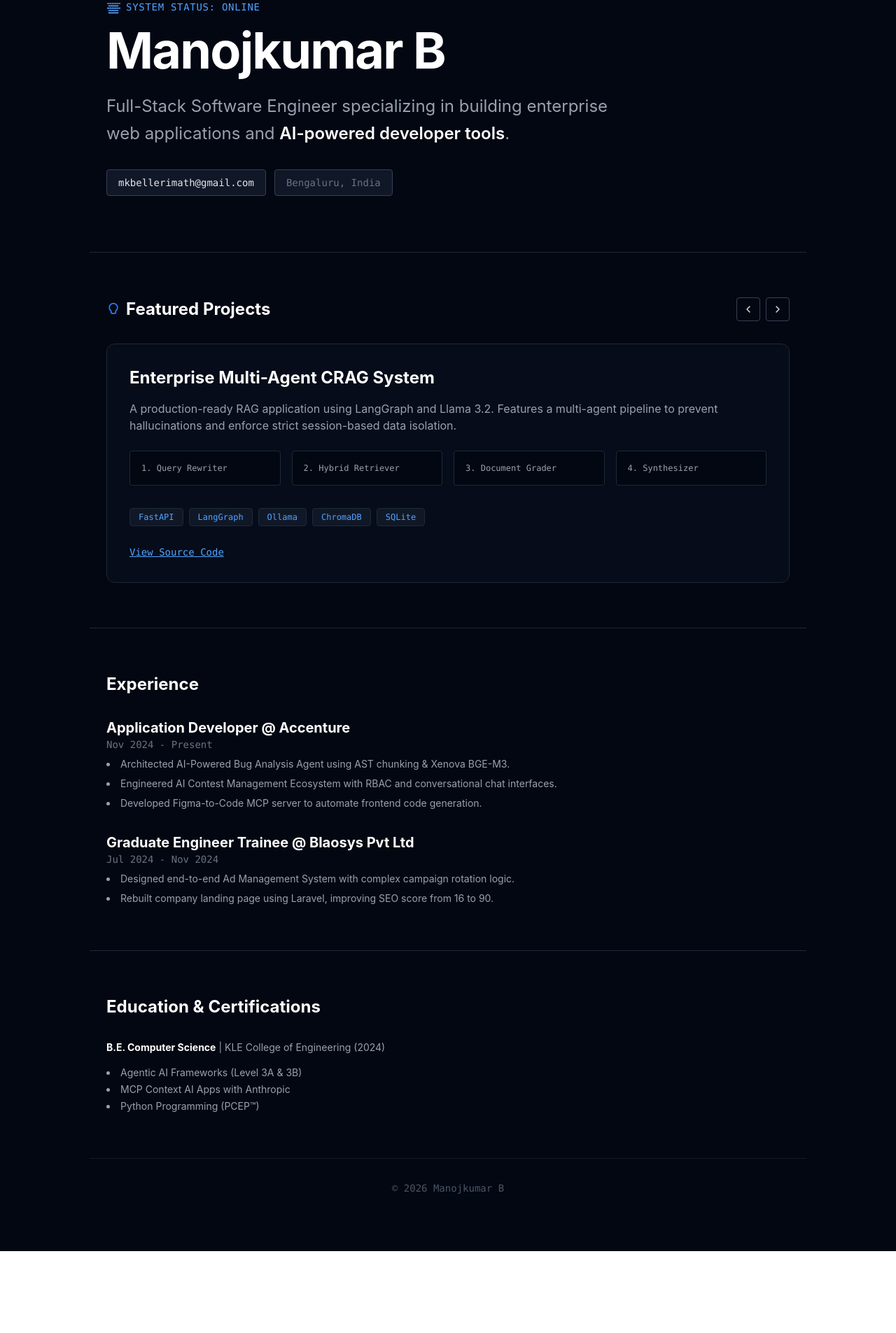
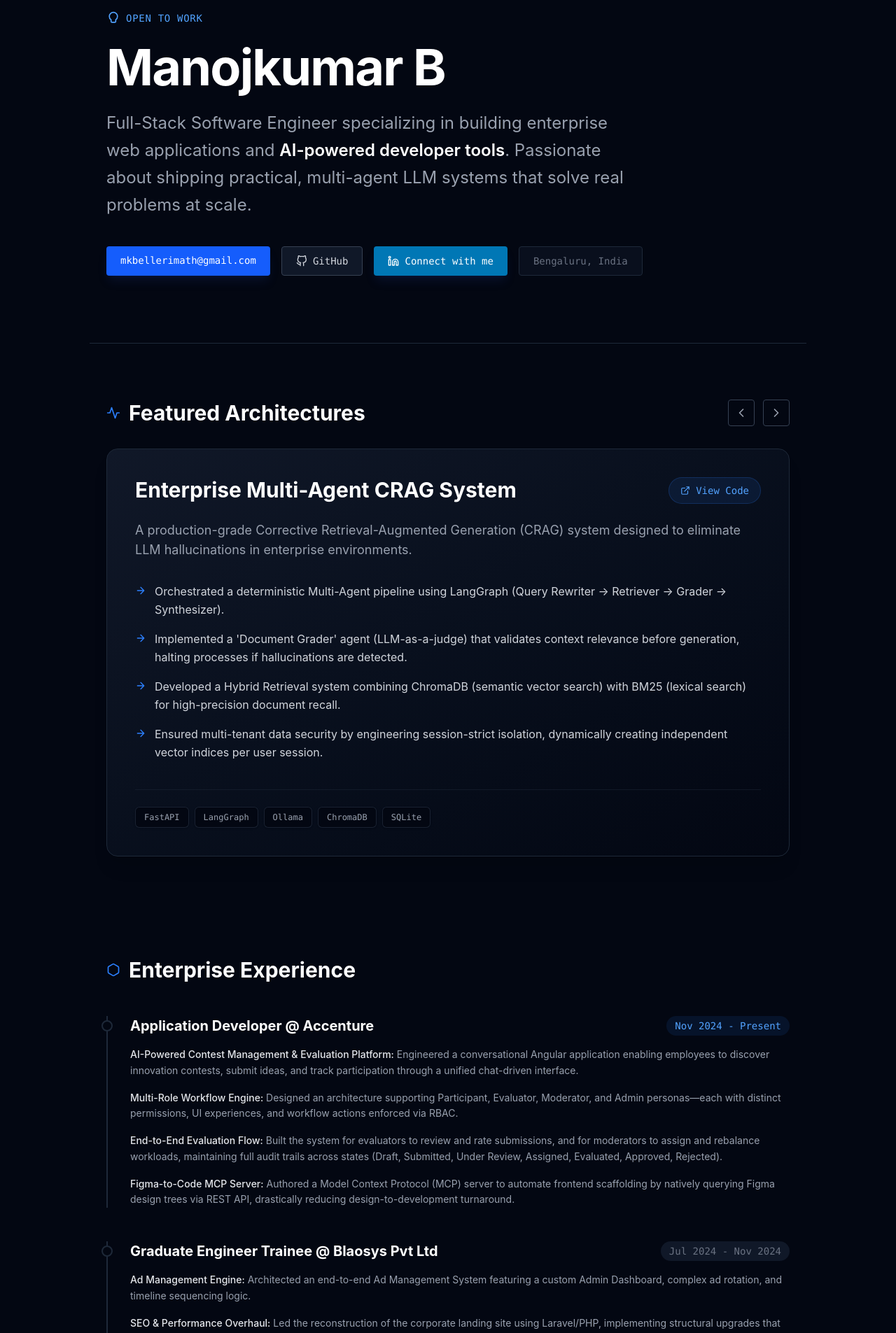
Before and after one commit to mkb05/Portfolio-1, a React (Vite) app: page / in a window 1280 px wide. Shown: the part 80-1985 px from the top of the page at 70% size. Before the commit the page ends 1868 px from the top, so only its background shows below. Built offline with nearby package versions, Linux system fonts and the light colour scheme.

Commit message:
added linkedin,accenture work experience and certifications

```diff
--- a/src/portfolio.tsx
+++ b/src/portfolio.tsx
@@ -26,27 +26,27 @@ const projects = [
   {
     title: "Enterprise Multi-Agent CRAG System",
     description:
-      "A production-ready RAG application using LangGraph and Llama 3.2. Features a multi-agent pipeline to prevent hallucinations and enforce strict session-based data isolation.",
+      "A production-grade Corrective Retrieval-Augmented Generation (CRAG) system designed to eliminate LLM hallucinations in enterprise environments.",
+    details: [
+      "Orchestrated a deterministic Multi-Agent pipeline using LangGraph (Query Rewriter → Retriever → Grader → Synthesizer).",
+      "Implemented a 'Document Grader' agent (LLM-as-a-judge) that validates context relevance before generation, halting processes if hallucinations are detected.",
+      "Developed a Hybrid Retrieval system combining ChromaDB (semantic vector search) with BM25 (lexical search) for high-precision document recall.",
+      "Ensured multi-tenant data security by engineering session-strict isolation, dynamically creating independent vector indices per user session.",
+    ],
     tags: ["FastAPI", "LangGraph", "Ollama", "ChromaDB", "SQLite"],
-    pipeline: [
-      "Query Rewriter",
-      "Hybrid Retriever",
-      "Document Grader",
-      "Synthesizer",
-    ],
     github: "https://github.com/mkb05/FastAPI-Hybrid-RAG-Engine.git",
   },
   {
     title: "AI-Powered Bug Analysis Agent",
     description:
-      "An agentic RAG pipeline that ingests repository code via AST-based chunking. Performs semantic similarity search against bug contexts to generate automated fixes and root-cause analyses.",
+      "An intelligent agentic system that transforms traditional debugging by utilizing Abstract Syntax Tree (AST) parsing for context-aware code analysis.",
+    details: [
+      "Engineered an AST-based chunking engine to segment repositories by classes, functions, and modules, preserving semantic boundaries far better than naive line-splitting.",
+      "Implemented incremental indexing using file hashing to optimize rebuilds, storing embeddings locally in .idx files to reduce dependency on cloud vector DBs.",
+      "Utilized Xenova BGE-M3 to generate dual embeddings (raw code + LLM-summarized semantic intent), drastically improving retrieval accuracy for bug-fix queries.",
+      "Integrated with Azure DevOps REST API to auto-populate bug contexts, automatically generating root-cause analysis and retest cases.",
+    ],
     tags: ["Node.js", "AST Parsing", "Xenova BGE-M3", "Azure DevOps API"],
-    pipeline: [
-      "AST Chunking",
-      "Embedding",
-      "Semantic Search",
-      "Root Cause Analysis",
-    ],
     github: "#",
   },
 ];
@@ -62,175 +62,286 @@ const Portfolio: React.FC = () => {
   return (
     <div className="min-h-screen bg-gray-950 text-gray-200 font-sans selection:bg-blue-900 selection:text-white pb-12">
       {/* Header */}
-      <header className="max-w-5xl mx-auto px-6 py-20 border-b border-gray-800">
-        <div className="flex items-center gap-2 text-blue-400 mb-4">
+
+      <style
+        dangerouslySetInnerHTML={{
+          __html: `
+    @keyframes fade-in {
+      from { opacity: 0; transform: translateY(15px); }
+      to { opacity: 1; transform: translateY(0); }
+    }
+    .animate-fade-in {
+      animation: fade-in 0.8s ease-out forwards;
+      opacity: 0;
+    }
+    .delay-100 { animation-delay: 0.1s; }
+    .delay-200 { animation-delay: 0.2s; }
+    .delay-300 { animation-delay: 0.3s; }
+  `,
+        }}
+      />
+
+      <header className="max-w-5xl mx-auto px-6 py-24 animate-fade-in border-b border-gray-800">
+        <div className="flex items-center gap-2 text-blue-400 mb-6">
           <Icon
-            d="M2 14h2M6 14h2M10 14h2M14 14h2M18 14h2M22 14h2M4 10h16M4 18h16M4 22h16M2 6h2M6 6h2M10 6h2M14 6h2M18 6h2M22 6h2"
+            d="M12 2a7 7 0 0 1 7 7c0 2.38-1.19 4.47-3 5.74V17a2 2 0 0 1-2 2H10a2 2 0 0 1-2-2v-2.26C6.19 13.47 5 11.38 5 9a7 7 0 0 1 7-7Z"
             className="w-5 h-5"
           />
           <span className="font-mono text-sm tracking-wider uppercase">
-            System Status: Online
+            Open To Work
           </span>
         </div>
+
         <h1 className="text-5xl md:text-7xl font-bold text-white mb-6 tracking-tight">
           Manojkumar B
         </h1>
-        <p className="text-xl md:text-2xl text-gray-400 max-w-3xl leading-relaxed mb-8">
+
+        <p className="text-xl md:text-2xl text-gray-400 max-w-3xl leading-relaxed mb-10">
           Full-Stack Software Engineer specializing in building enterprise web
           applications and{" "}
           <span className="text-white font-semibold">
             AI-powered developer tools
           </span>
-          .
+          . Passionate about shipping practical, multi-agent LLM systems that
+          solve real problems at scale.
         </p>
-        <div className="flex flex-wrap gap-3 font-mono text-sm">
+
+        <div className="flex flex-wrap gap-4 font-mono text-sm">
           <a
             href="mailto:mkbellerimath@gmail.com"
-            className="px-4 py-2 bg-gray-900 border border-gray-700 hover:border-blue-500 rounded transition-colors"
+            className="px-5 py-2.5 bg-blue-600 text-white hover:bg-blue-500 rounded transition-colors shadow-lg shadow-blue-900/20"
           >
             mkbellerimath@gmail.com
           </a>
-          <span className="px-4 py-2 bg-gray-900 border border-gray-700 rounded text-gray-500">
+          <a
+            href="https://github.com/mkb05"
+            target="_blank"
+            rel="noreferrer"
+            className="flex items-center gap-2 px-5 py-2.5 bg-gray-900 border border-gray-700 hover:border-white hover:bg-gray-800 rounded transition-all text-gray-300"
+          >
+            <Icon
+              d="M9 19c-5 1.5-5-2.5-7-3m14 6v-3.87a3.37 3.37 0 0 0-.94-2.61c3.14-.35 6.44-1.54 6.44-7A5.44 5.44 0 0 0 20 4.77 5.07 5.07 0 0 0 19.91 1S18.73.65 16 2.48a13.38 13.38 0 0 0-7 0C6.27.65 5.09 1 5.09 1A5.07 5.07 0 0 0 5 4.77a5.44 5.44 0 0 0-1.5 3.78c0 5.42 3.3 6.61 6.44 7A3.37 3.37 0 0 0 9 18.13V22"
+              size={16}
+            />
+            GitHub
+          </a>
+          {/* LinkedIn Button */}
+          {/* LinkedIn Button */}
+          {/* LinkedIn Button using the standard Icon component! */}
+          <a
+            href="https://www.linkedin.com/in/mkb05/"
+            target="_blank"
+            rel="noreferrer"
+            className="flex items-center gap-2 px-5 py-2.5 bg-[#0077b5] text-white hover:bg-[#005582] rounded transition-all shadow-lg shadow-blue-900/20"
+          >
+            <Icon
+              d="M16 8a6 6 0 0 1 6 6v7h-4v-7a2 2 0 0 0-2-2 2 2 0 0 0-2 2v7h-4v-7a6 6 0 0 1 6-6z M2 9h4v12H2z M2 4a2 2 0 1 0 4 0a2 2 0 1 0-4 0"
+              size={16}
+            />
+            Connect with me
+          </a>
+          <span className="px-5 py-2.5 bg-gray-900/50 border border-gray-800 rounded text-gray-500">
             Bengaluru, India
           </span>
         </div>
       </header>
 
-      {/* Projects Pagination */}
-      <section className="max-w-5xl mx-auto px-6 py-16">
-        <div className="flex justify-between items-center mb-8">
-          <h2 className="text-2xl font-bold text-white flex items-center gap-2">
-            <Icon
-              d="M12 2a7 7 0 0 1 7 7c0 2.38-1.19 4.47-3 5.74V17a2 2 0 0 1-2 2H10a2 2 0 0 1-2-2v-2.26C6.19 13.47 5 11.38 5 9a7 7 0 0 1 7-7Z"
-              className="text-blue-500"
-            />
-            Featured Projects
+      {/* Projects Pagination Section */}
+      <section className="max-w-5xl mx-auto px-6 py-20 animate-fade-in delay-100">
+        <div className="flex flex-col md:flex-row justify-between items-start md:items-center mb-8 gap-4">
+          <h2 className="text-3xl font-bold text-white flex items-center gap-3">
+            <Icon d="M22 12h-4l-3 9L9 3l-3 9H2" className="text-blue-500" />
+            Featured Architectures
           </h2>
-          <div className="flex gap-2">
+          <div className="flex gap-3">
             <button
-              onClick={prevProject}
-              className="p-2 border border-gray-700 rounded hover:bg-gray-800"
+              onClick={() =>
+                setActiveIndex((prev) =>
+                  prev === 0 ? projects.length - 1 : prev - 1,
+                )
+              }
+              className="p-2 border border-gray-700 text-gray-400 rounded hover:bg-gray-800 hover:text-white transition-colors"
             >
-              <Icon d="m15 18-6-6 6-6" size={16} />
+              <Icon d="m15 18-6-6 6-6" size={20} />
             </button>
             <button
-              onClick={nextProject}
-              className="p-2 border border-gray-700 rounded hover:bg-gray-800"
+              onClick={() =>
+                setActiveIndex((prev) => (prev + 1) % projects.length)
+              }
+              className="p-2 border border-gray-700 text-gray-400 rounded hover:bg-gray-800 hover:text-white transition-colors"
             >
-              <Icon d="m9 18 6-6-6-6" size={16} />
+              <Icon d="m9 18 6-6-6-6" size={20} />
             </button>
           </div>
         </div>
 
-        <div className="bg-gray-900/30 border border-gray-800 p-8 rounded-xl">
-          <h3 className="text-2xl font-bold text-white mb-4">
+        {/* Project Card */}
+        <div className="bg-gradient-to-br from-gray-900 to-gray-950 border border-gray-800 p-8 md:p-10 rounded-2xl hover:border-gray-600 transition-all duration-500 shadow-xl">
+          <div className="flex flex-col md:flex-row justify-between items-start gap-4 mb-6">
+            <h3 className="text-2xl md:text-3xl font-bold text-white leading-tight">
               {projects[activeIndex].title}
             </h3>
-          <p className="text-gray-400 mb-6">
+            <a
+              href={projects[activeIndex].github}
+              target="_blank"
+              rel="noreferrer"
+              className="flex-shrink-0 flex items-center gap-2 text-sm font-mono text-blue-400 hover:text-blue-300 bg-blue-500/10 px-4 py-2 rounded-full border border-blue-500/20 transition-colors"
+            >
+              <Icon
+                d="M18 13v6a2 2 0 0 1-2 2H5a2 2 0 0 1-2-2V8a2 2 0 0 1 2-2h6M15 3h6v6M10 14 21 3"
+                size={14}
+              />{" "}
+              View Code
+            </a>
+          </div>
+
+          <p className="text-gray-400 mb-8 text-lg">
             {projects[activeIndex].description}
           </p>
 
-          <div className="grid grid-cols-2 md:grid-cols-4 gap-4 mb-8">
-            {projects[activeIndex].pipeline.map((step, i) => (
-              <div
-                key={i}
-                className="bg-gray-950 p-4 rounded border border-gray-800 text-xs text-gray-400 font-mono"
-              >
-                {i + 1}. {step}
-              </div>
+          <ul className="space-y-4 mb-10 text-gray-300">
+            {projects[activeIndex].details.map((detail, i) => (
+              <li key={i} className="flex gap-3 items-start">
+                <Icon
+                  d="M5 12h14M12 5l7 7-7 7"
+                  className="text-blue-500 mt-1 flex-shrink-0"
+                  size={16}
+                />
+                <span className="leading-relaxed">{detail}</span>
+              </li>
             ))}
-          </div>
+          </ul>
 
-          <div className="flex flex-wrap gap-2 mb-6">
+          <div className="flex flex-wrap gap-2 pt-6 border-t border-gray-800/50">
             {projects[activeIndex].tags.map((tag, i) => (
               <span
                 key={i}
-                className="bg-gray-900 px-3 py-1 rounded text-xs font-mono text-blue-400 border border-gray-800"
+                className="bg-gray-950 px-3 py-1.5 rounded-md text-xs font-mono text-gray-400 border border-gray-800/80 shadow-sm"
               >
                 {tag}
               </span>
             ))}
           </div>
-          <a
-            href={projects[activeIndex].github}
-            target="_blank"
-            rel="noreferrer"
-            className="text-blue-400 hover:text-white font-mono text-sm underline"
-          >
-            View Source Code
-          </a>
         </div>
       </section>
 
       {/* Experience Section */}
-      <section className="max-w-5xl mx-auto px-6 py-16 border-t border-gray-800">
-        <h2 className="text-2xl font-bold text-white mb-8">Experience</h2>
-        <div className="space-y-8">
-          <div>
+      <section className="max-w-5xl mx-auto px-6 py-16 animate-fade-in delay-200">
+        <h2 className="text-3xl font-bold text-white mb-12 flex items-center gap-3">
+          <Icon
+            d="M21 16V8a2 2 0 0 0-1-1.73l-7-4a2 2 0 0 0-2 0l-7 4A2 2 0 0 0 3 8v8a2 2 0 0 0 1 1.73l7 4a2 2 0 0 0 2 0l7-4A2 2 0 0 0 21 16z"
+            className="text-blue-500"
+          />
+          Enterprise Experience
+        </h2>
+        <div className="space-y-12 pl-4 md:pl-0">
+          <div className="group relative border-l-2 border-gray-800 pl-8 hover:border-blue-500 transition-colors duration-300">
+            <div className="absolute -left-[9px] top-1.5 w-4 h-4 rounded-full bg-gray-950 border-2 border-gray-800 group-hover:border-blue-500 transition-colors duration-300"></div>
+            <div className="flex flex-col md:flex-row md:items-center justify-between mb-4 gap-2">
               <h3 className="text-xl font-bold text-white">
                 Application Developer @ Accenture
               </h3>
-            <p className="text-gray-500 font-mono text-sm mb-2">
+              <span className="text-blue-400 font-mono text-sm bg-blue-500/10 px-3 py-1 rounded-full w-fit">
                 Nov 2024 - Present
-            </p>
-            <ul className="list-disc list-inside text-gray-400 space-y-2 text-sm">
+              </span>
+            </div>
+            <ul className="space-y-4 text-gray-400 text-sm leading-relaxed">
               <li>
-                Architected AI-Powered Bug Analysis Agent using AST chunking &
-                Xenova BGE-M3.
+                <strong className="text-gray-200 font-medium">
+                  AI-Powered Contest Management & Evaluation Platform:
+                </strong>{" "}
+                Engineered a conversational Angular application enabling
+                employees to discover innovation contests, submit ideas, and
+                track participation through a unified chat-driven interface.
               </li>
               <li>
-                Engineered AI Contest Management Ecosystem with RBAC and
-                conversational chat interfaces.
+                <strong className="text-gray-200 font-medium">
+                  Multi-Role Workflow Engine:
+                </strong>{" "}
+                Designed an architecture supporting Participant, Evaluator,
+                Moderator, and Admin personas—each with distinct permissions, UI
+                experiences, and workflow actions enforced via RBAC.
               </li>
               <li>
-                Developed Figma-to-Code MCP server to automate frontend code
-                generation.
+                <strong className="text-gray-200 font-medium">
+                  End-to-End Evaluation Flow:
+                </strong>{" "}
+                Built the system for evaluators to review and rate submissions,
+                and for moderators to assign and rebalance workloads,
+                maintaining full audit trails across states (Draft, Submitted,
+                Under Review, Assigned, Evaluated, Approved, Rejected).
+              </li>
+              <li>
+                <strong className="text-gray-200 font-medium">
+                  Figma-to-Code MCP Server:
+                </strong>{" "}
+                Authored a Model Context Protocol (MCP) server to automate
+                frontend scaffolding by natively querying Figma design trees via
+                REST API, drastically reducing design-to-development turnaround.
               </li>
             </ul>
           </div>
-          <div>
+
+          <div className="group relative border-l-2 border-gray-800 pl-8 hover:border-blue-500 transition-colors duration-300">
+            <div className="absolute -left-[9px] top-1.5 w-4 h-4 rounded-full bg-gray-950 border-2 border-gray-800 group-hover:border-blue-500 transition-colors duration-300"></div>
+            <div className="flex flex-col md:flex-row md:items-center justify-between mb-4 gap-2">
               <h3 className="text-xl font-bold text-white">
                 Graduate Engineer Trainee @ Blaosys Pvt Ltd
               </h3>
-            <p className="text-gray-500 font-mono text-sm mb-2">
+              <span className="text-gray-500 font-mono text-sm bg-gray-900 px-3 py-1 rounded-full w-fit">
                 Jul 2024 - Nov 2024
-            </p>
-            <ul className="list-disc list-inside text-gray-400 space-y-2 text-sm">
+              </span>
+            </div>
+            <ul className="space-y-4 text-gray-400 text-sm leading-relaxed">
               <li>
-                Designed end-to-end Ad Management System with complex campaign
-                rotation logic.
+                <strong className="text-gray-200 font-medium">
+                  Ad Management Engine:
+                </strong>{" "}
+                Architected an end-to-end Ad Management System featuring a
+                custom Admin Dashboard, complex ad rotation, and timeline
+                sequencing logic.
               </li>
               <li>
-                Rebuilt company landing page using Laravel, improving SEO score
-                from 16 to 90.
+                <strong className="text-gray-200 font-medium">
+                  SEO & Performance Overhaul:
+                </strong>{" "}
+                Led the reconstruction of the corporate landing site using
+                Laravel/PHP, implementing structural upgrades that boosted the
+                organic search Lighthouse score from 16 to 90.
               </li>
             </ul>
           </div>
         </div>
       </section>
 
-      {/* Education & Certs */}
-      <section className="max-w-5xl mx-auto px-6 py-16 border-t border-gray-800">
-        <h2 className="text-2xl font-bold text-white mb-8">
-          Education & Certifications
-        </h2>
-        <div className="text-gray-400 text-sm space-y-4">
+      {/* Education & Footer */}
+      <section className="max-w-5xl mx-auto px-6 py-16 animate-fade-in delay-300 border-t border-gray-800/50">
+        <div className="flex flex-col md:flex-row justify-between items-start md:items-center gap-6">
+          <div>
+            <h3 className="text-lg font-bold text-white mb-1">
+              B.E. Computer Science
+            </h3>
+            <p className="text-gray-500 font-mono text-sm">
+              KLE College of Engineering & Technology (2020 - 2024)
+            </p>
+          </div>
+          <div className="text-sm font-mono text-gray-400 space-y-1 bg-gray-900/50 p-4 rounded-lg border border-gray-800">
+            <p className="text-white font-sans font-bold mb-2">
+              Advanced Certifications
+            </p>
             <p>
-            <strong className="text-white">B.E. Computer Science</strong> | KLE
-            College of Engineering (2024)
+              ▹Nanodegre on Agentic AI Engineer with LangChain and LangGraph
             </p>
-          <ul className="list-disc list-inside space-y-1">
-            <li>Agentic AI Frameworks (Level 3A & 3B)</li>
-            <li>MCP Context AI Apps with Anthropic</li>
-            <li>Python Programming (PCEP™)</li>
-          </ul>
+
+            <p>
+              ▹Large Language Models(LLMs) and Retrieval Augmented Generation
+              (RAG)
+            </p>
+            <p>▹ MCP Context AI Apps with Anthropic</p>
+            <p>▹ AI Programming with Python</p>
+          </div>
         </div>
       </section>
-
-      {/* Footer */}
-      <footer className="max-w-5xl mx-auto px-6 py-8 border-t border-gray-900 text-center text-gray-600 text-sm font-mono">
-        © {new Date().getFullYear()} Manojkumar B
-      </footer>
     </div>
   );
 };
```
Lines whose indentation alone changed are shown as unchanged.
